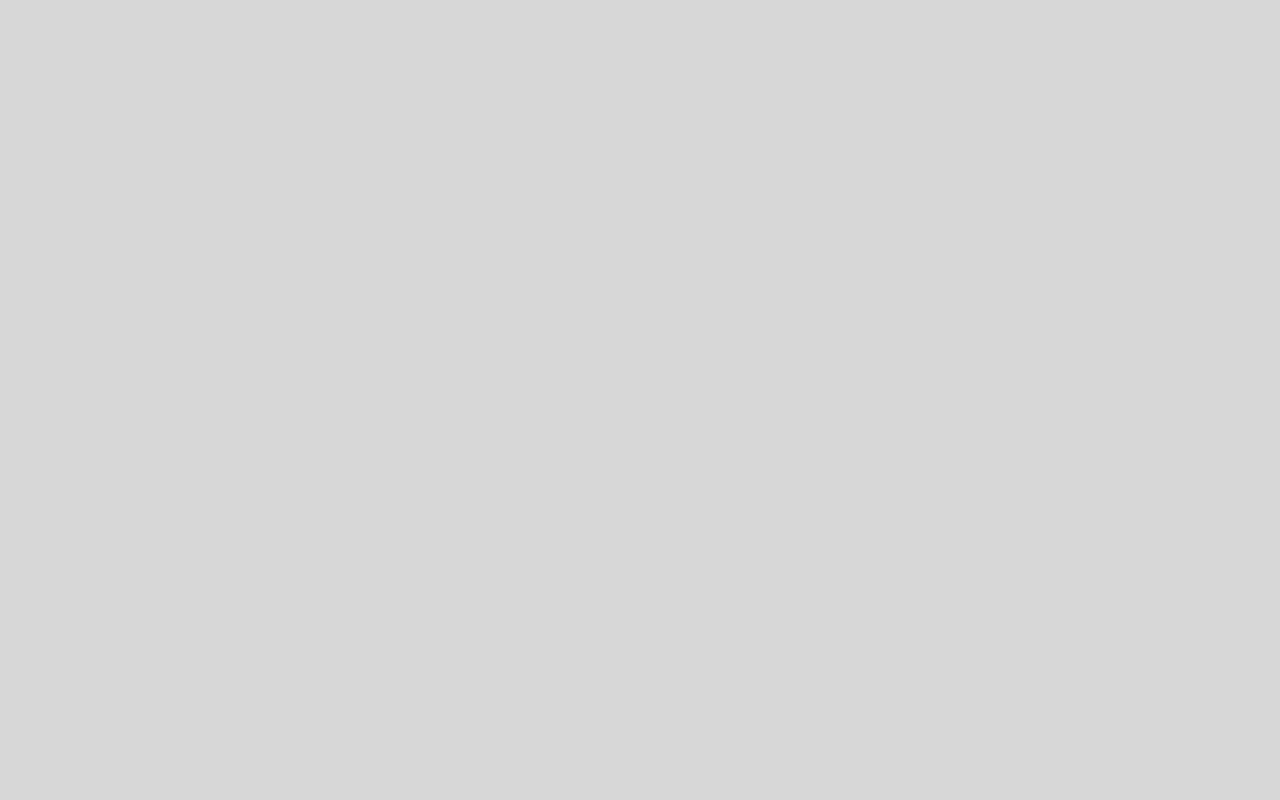
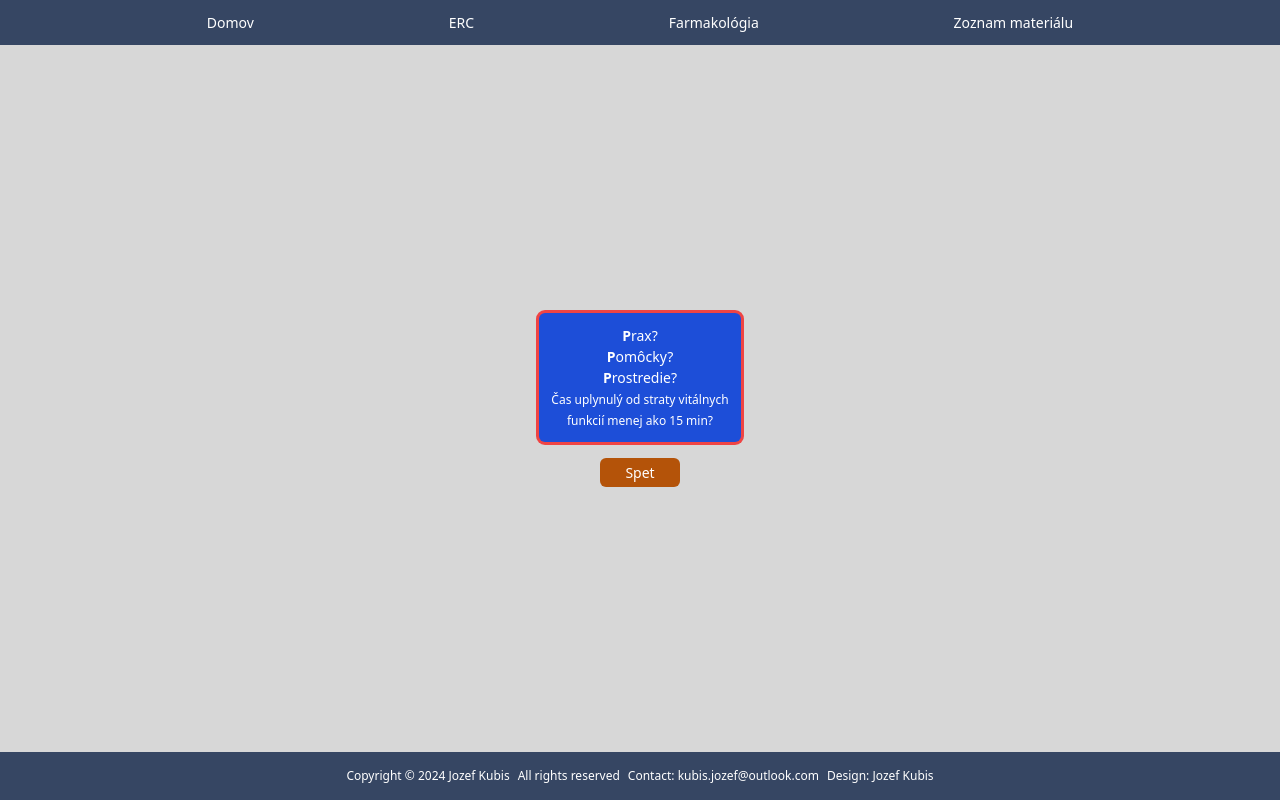
Before and after one commit to jozefkubis/erc-react-router, a React (Create React App) app in the folder router/: page /pppc in a window 1280 px wide. Before the commit this address had no page. Built offline with nearby package versions, Linux system fonts and the light colour scheme.

Commit message:
Dokonceny Traumaticky Pacient

```diff
--- a/router/src/App.js
+++ b/router/src/App.js
@@ -39,6 +39,8 @@ import TraumaPostup from "./pages/erc/traumaKPR/TraumaPostup";
 import ROSC from "./pages/erc/traumaKPR/ROSC";
 import EndCPR from "./pages/erc/traumaKPR/EndCPR";
 import Transport from "./pages/erc/traumaKPR/Transport";
+import PPPC from "./pages/erc/traumaKPR/PPPC";
+import ResTorak from "./pages/erc/traumaKPR/ResTorak";
 
 const App = () => {
   return (
@@ -87,6 +89,8 @@ const App = () => {
           <Route path="rosc" element={<ROSC />} />
           <Route path="endcpr" element={<EndCPR />} />
           <Route path="transport" element={<Transport />} />
+          <Route path="pppc" element={<PPPC />} />
+          <Route path="restorak" element={<ResTorak />} />
         </Route>
       </Routes>
     </BrowserRouter>
--- /dev/null
+++ b/router/src/pages/erc/traumaKPR/PPPC.js
@@ -0,0 +1,26 @@
+import { NavLink } from "react-router-dom";
+
+const PPPC = () => {
+  return (
+    <div className="div flex flex-col space-y-4 justify-center items-center">
+      <NavLink to="/restorak">
+        <button className="button bg-blue-700 p-3 rounded-md text-white ring ring-red-500 text-center ">
+          <span className="font-bold">P</span>rax? <br />
+          <span className="font-bold">P</span>omôcky? <br />
+          <span className="font-bold">P</span>rostredie? <br />
+          <span className="text-xs">Čas uplynulý od straty vitálnych </span>
+          <br />
+          <span className="text-xs">funkcií menej ako 15 min?</span>
+        </button>
+      </NavLink>
+
+      <NavLink to="/traumapostup">
+        <button className="back-button w-20 bg-amber-700 p-1 rounded-md text-white">
+          Spet
+        </button>
+      </NavLink>
+    </div>
+  );
+};
+
+export default PPPC;
--- a/router/src/pages/erc/traumaKPR/ROSC.js
+++ b/router/src/pages/erc/traumaKPR/ROSC.js
@@ -1,10 +1,14 @@
 import { NavLink } from "react-router-dom";
 
 const ROSC = () => {
+  const goBack = () => {
+    window.history.back();
+  };
+
   return (
     <div className="div flex flex-col space-y-4 justify-center items-center">
       <button className="button bg-blue-700 p-2 rounded-md text-white ring ring-red-500 text-center w-48 text-2xl">
-       ROSC
+        ROSC
       </button>
 
       <div className="anoNie flex space-x-4">
@@ -21,11 +25,12 @@ const ROSC = () => {
         </NavLink>
       </div>
 
-      <NavLink to="/traumapostup">
-        <button className="back-button w-20 bg-amber-700 p-1 rounded-md text-white">
-          Spet
-        </button>
-      </NavLink>
+      <button
+        className="back-button w-20 bg-amber-700 p-1 rounded-md text-white"
+        onClick={goBack}
+      >
+        Spet
+      </button>
     </div>
   );
 };
--- /dev/null
+++ b/router/src/pages/erc/traumaKPR/ResTorak.js
@@ -0,0 +1,22 @@
+import { NavLink } from "react-router-dom";
+
+const ResTorak = () => {
+  return (
+    <div className="div flex flex-col space-y-4 justify-center items-center">
+      <NavLink to="/rosc">
+        <button className="button bg-blue-700 p-3 rounded-md text-white ring ring-red-500 text-center ">
+          Resuscitačná <br />
+          torakotómia
+        </button>
+      </NavLink>
+
+      <NavLink to="/pppc">
+        <button className="back-button w-20 bg-amber-700 p-1 rounded-md text-white">
+          Spet
+        </button>
+      </NavLink>
+    </div>
+  );
+};
+
+export default ResTorak;
--- a/router/src/pages/erc/traumaKPR/TraumaPostup.js
+++ b/router/src/pages/erc/traumaKPR/TraumaPostup.js
@@ -21,13 +21,14 @@ const TraumaPostup = () => {
               oxygenáciu
             </li>
             <li>3. Bilaterálna dekompresia hrudníka (torakostómie)</li>
+            <NavLink to="/pppc">
               <div className=" rounded-md ring ring-white">
                 <li>4. Uvoľnite tamponádu (penetrujúce poranenie hrudníka)</li>
                 <li>
                   5.Kontrola proximálnej cievy (REBOA/manuálna kompresia aorty
                 </li>
               </div>
-
+            </NavLink>
             <li>6. Fixácia panvy</li>
             <li>7.Krvné produkty / masívny transfúzny protokol</li>
           </ol>
```
Lines whose indentation alone changed are shown as unchanged.
